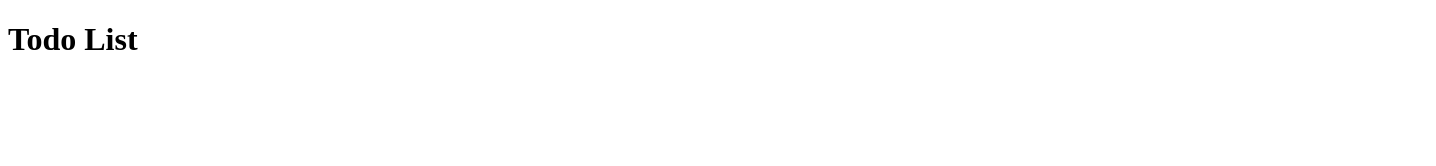
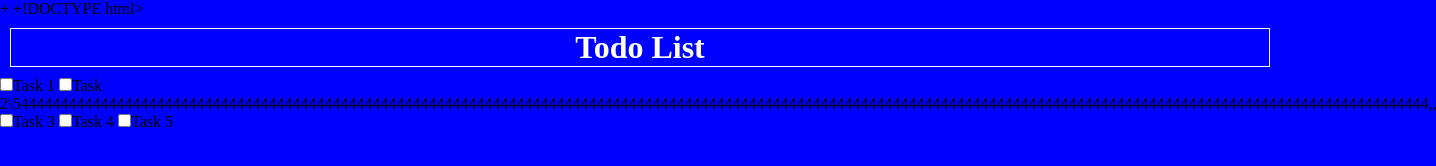
Before and after one commit to njobelove/todo_november, a plain HTML site: page index.html in a window 1280 px wide. Shown: the whole page, 1436 px wide, since content can reach past the window. Drawn offline with Linux system fonts and the light colour scheme.

Commit message:
add style.css

```diff
--- a/index.html
+++ b/index.html
@@ -1,16 +1,25 @@
-<!DOCTYPE html>
++
++!DOCTYPE html>
 <html lang="en">
 <head>
     <meta charset="UTF-8">
     <meta name="viewport" content="width=device-width, initial-scale=1.0">
     <title>todo list</title>
+    <link rel="stylesheet" href="./style.css">
 </head>
 <body>
     <div>
         <div>
             <h1> Todo List</h1>
         </div>
-        <div></div>
+        <div>
+            <span><input type="checkbox">Task 1</span>
+                        <span><input type="checkbox">Task 2\544444444444444444444444444444444444444444444444444444444444444444444444444444444444444444444444444444444444444444444444444444444444444444444444444444444444444444444444444444444,,                                                                                  </span>
+                                    <span><input type="checkbox">Task 3</span>
+                                                <span><input type="checkbox">Task 4</span>
+                                                            <span><input type="checkbox">Task 5</span>
+        </div>
+
     </div>
 
 </body>
--- /dev/null
+++ b/style.css
@@ -0,0 +1,10 @@
+*{
+    background-color: blue;
+    margin: 0;
+}
+h1{
+    color: white;
+    text-align: center;
+    border: 1px solid white;
+    margin: 10px;
+}
```
